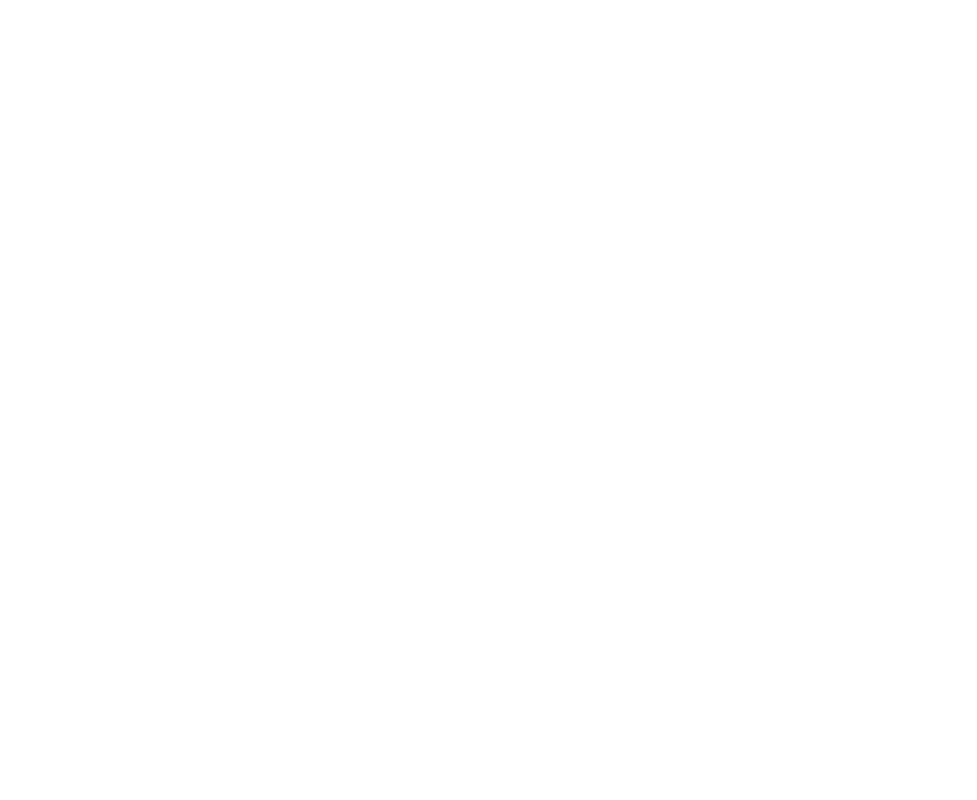
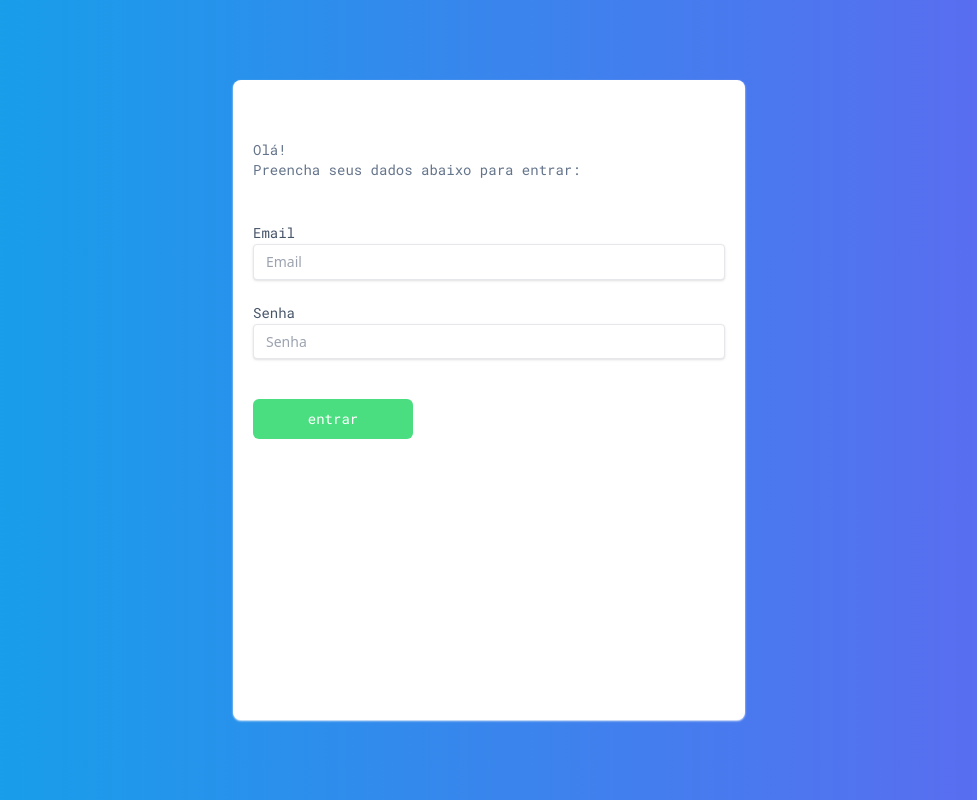
Before and after one commit to Marcos-Nacimento/onboarding, a React (Create React App) app: page /signIn in a window 1280 px wide. Before the commit this address had no page. Shown: the whole page, without its empty margins (151-1128 px from the left). Built offline with nearby package versions, Linux system fonts and the light colour scheme.

Commit message:
renaming route name

```diff
--- a/src/pages/signIn.tsx
+++ b/src/pages/signIn.tsx
@@ -41,7 +41,7 @@
                 localStorage.setItem("@user_authenticated@", credentials);
                 handlerData(result);
 
-                return navigation("/dashbord", {replace: true});
+                return navigation("/", {replace: true});
             }else if(result.status === 400) {
                 formik.errors.password = result.data;
                 return;
--- a/src/routes/index.tsx
+++ b/src/routes/index.tsx
@@ -10,12 +10,12 @@
 const Routers: React.FC = () => {
     return (
         <Routes>
-            <Route path="/" element={<SignIn />}/>
+            <Route path="/signIn" element={<SignIn />}/>
             <Route element={<Layout />}>
                 <Route
-                    path="/dashbord"
+                    path="/"
                     element={
-                        <Redirect to="/">
+                        <Redirect to="/signIn">
                             <Dashbord />
                         </Redirect>
                     }
@@ -23,7 +23,7 @@
                 <Route
                     path="/account"
                     element={
-                        <Redirect to="/">
+                        <Redirect to="/signIn">
                             <Account />
                         </Redirect>
                     }
```
